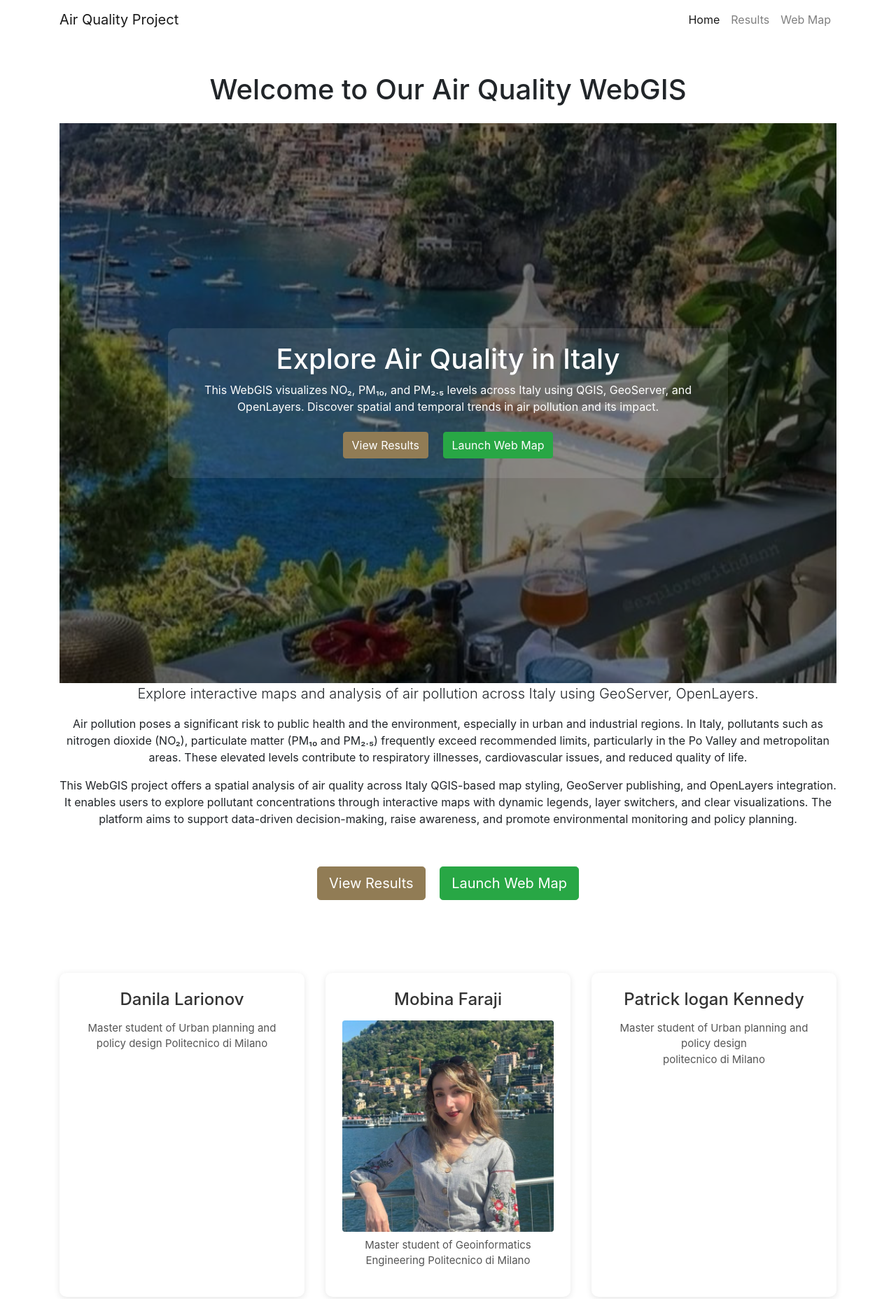
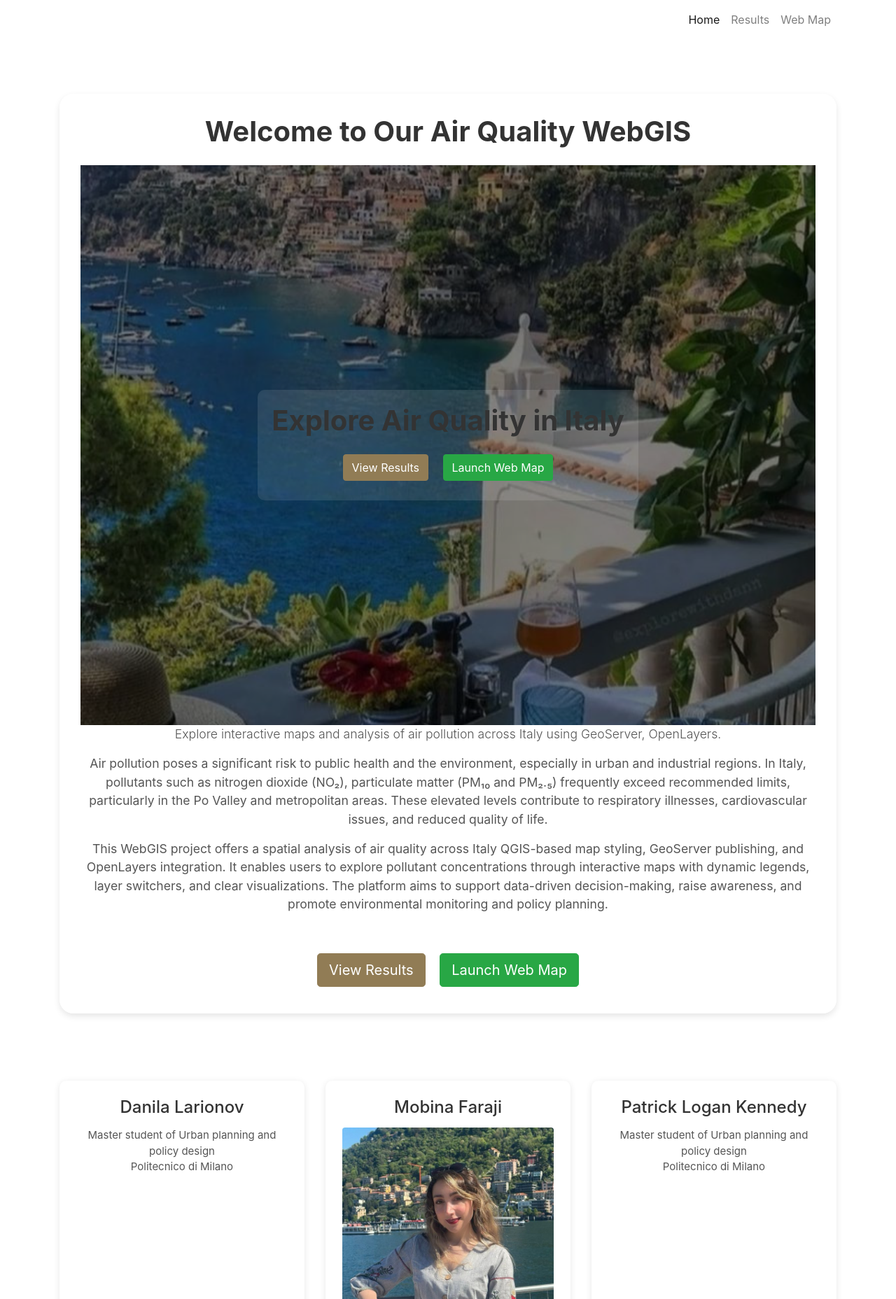
Before and after one commit to mobinafaraji/GIS-PROJECT, a website built with Vite: page index.html in a window 1280 px wide. Shown: the top 1856 px of the page at 70% size. Built offline with nearby package versions, Linux system fonts and the light colour scheme.

Commit message:
Update description.

```diff
--- a/css/main.css
+++ b/css/main.css
@@ -29,10 +29,7 @@
   z-index: 999;
 }
 
-.legend-title {
-  font-weight: bold;
-  margin-bottom: 4px;
-}
+
 .hero-section {
   position: relative;
   background-image: url('../images/download.jpg'); /* Your image */
--- a/index.html
+++ b/index.html
@@ -14,6 +14,31 @@
   <link rel="stylesheet" href="css/bootstrap.min.css" />
   <link rel="stylesheet" href="css/font-awesome/css/all.min.css" />
   <link rel="stylesheet" href="css/main.css" />
+
+  <style>
+    /* Style for the text container */
+    .text-box {
+      background: rgba(255, 255, 255, 0.8);  /* White background with 80% opacity */
+      padding: 30px;
+      border-radius: 20px;  /* Rounded corners */
+      box-shadow: 0px 4px 10px rgba(0, 0, 0, 0.1);  /* Optional: Adds a soft shadow */
+      margin-top: 30px;
+    }
+
+    .text-box h1 {
+      font-weight: 700; /* Make the heading bold */
+      color: #333;
+    }
+
+    .text-box p {
+      font-size: 1.1em; /* Slightly larger text */
+      color: #555;
+    }
+
+    .text-box .btn {
+      margin-top: 10px;
+    }
+  </style>
 </head>
 <body id="top">
   <div class="page">
@@ -23,7 +48,7 @@
       <div class="pp-header">
         <nav class="navbar navbar-expand-lg navbar-light">
           <div class="container">
-            <a class="navbar-brand" href="index.html">Air Quality Project</a>
+
             <button class="navbar-toggler" type="button" data-toggle="collapse" data-target="#navbarNavAltMarkup"
               aria-controls="navbarNavAltMarkup" aria-expanded="false" aria-label="Toggle navigation">
               <span class="navbar-toggler-icon"></span>
@@ -43,16 +68,16 @@
     <!-- Main Content -->
     <div class="page-content">
       <div class="container py-5">
+
+        <!-- Text Box Container -->
+        <div class="text-box">
           <h1 class="text-center mb-4">Welcome to Our Air Quality WebGIS</h1>
+
           <!-- Background Image Section -->
           <div class="hero-section">
             <div class="hero-overlay">
               <div class="hero-text">
                 <h1>Explore Air Quality in Italy</h1>
-      <p>
-        This WebGIS visualizes NO₂, PM₁₀, and PM₂.₅ levels across Italy using QGIS, GeoServer, and OpenLayers.
-        Discover spatial and temporal trends in air pollution and its impact.
-      </p>
                 <div class="mt-3">
                   <a href="results.html" class="btn btn-primary m-2">View Results</a>
                   <a href="webmap.html" class="btn btn-success m-2">Launch Web Map</a>
@@ -61,8 +86,7 @@
             </div>
           </div>
 
-        <p class="text-center lead">Explore interactive maps and analysis of air pollution across Italy using GeoServer, OpenLayers.
-     </p>
+          <p class="text-center lead">Explore interactive maps and analysis of air pollution across Italy using GeoServer, OpenLayers.</p>
           <p class="text-center">
             Air pollution poses a significant risk to public health and the environment, especially in urban and industrial regions. In Italy, pollutants such as nitrogen dioxide (NO₂), particulate matter (PM₁₀ and PM₂.₅) frequently exceed recommended limits, particularly in the Po Valley and metropolitan areas. These elevated levels contribute to respiratory illnesses, cardiovascular issues, and reduced quality of life.
           </p>
@@ -75,39 +99,37 @@
             <a href="webmap.html" class="btn btn-success btn-lg m-2">Launch Web Map</a>
           </div>
         </div>
+
       </div>
+    </div>
+
     <!-- Info Boxes Section -->
     <div class="container py-5">
       <div class="row text-center">
         <div class="col-md-4 mb-4">
           <div class="info-box p-4 h-100">
             <h4>Danila Larionov</h4>
-        <p>Master student of Urban planning and policy design
-            Politecnico di Milano
-        </p>
+            <p>Master student of Urban planning and policy design<br>Politecnico di Milano</p>
           </div>
         </div>
         <div class="col-md-4 mb-4">
           <div class="info-box p-4 h-100">
             <h4>Mobina Faraji</h4>
             <img src="images/mobina.jpg" class="img-fluid rounded mb-2" alt="Mobina" />
-        <p>
-            Master student of Geoinformatics Engineering
-            Politecnico di Milano</p>
+            <p>Master student of Geoinformatics Engineering<br>Politecnico di Milano</p>
           </div>
         </div>
         <div class="col-md-4 mb-4">
           <div class="info-box p-4 h-100">
-        <h4>Patrick logan Kennedy</h4>
+            <h4>Patrick Logan Kennedy</h4>
             <ul class="list-unstyled">
               <li>Master student of Urban planning and policy design</li>
-          <li>politecnico di Milano</li>
+              <li>Politecnico di Milano</li>
             </ul>
           </div>
         </div>
       </div>
     </div>
-
 
     <!-- Footer -->
     <footer class="pp-footer">
```
Also changed, not shown: webmap.html (+46 -2 lines). Lines whose indentation alone changed are shown as unchanged.
